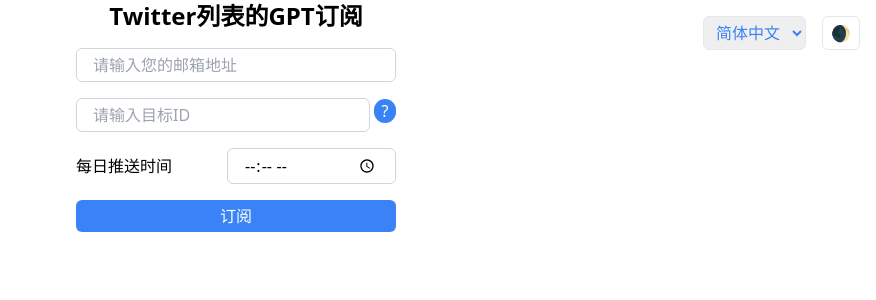
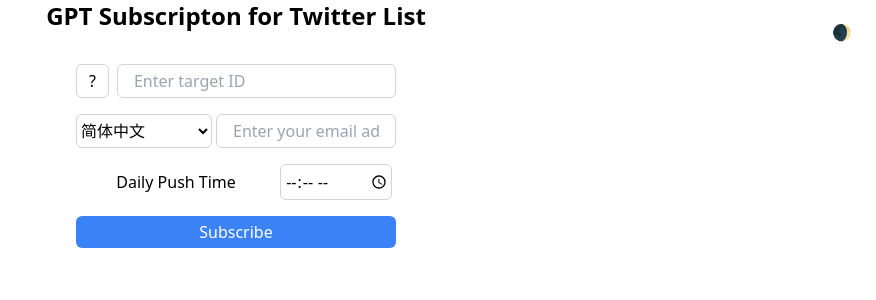
Before and after one commit to etrobot/subxTwitter, a FastAPI app: page / in a window 1280 px wide. Shown: the top 300 px of the page, without its empty margins (404-1280 px from the left). Run offline with FastAPI, Linux system fonts and the light colour scheme.

Commit message:
finish first subscrition and update

```diff
--- a/app.py
+++ b/app.py
@@ -16,32 +16,42 @@
     form_data = await request.form()
     print(form_data)
     email = form_data["email"]
+    mail_time = datetime.utcfromtimestamp(int(form_data["mail_time"]))
+    expire_date = datetime.now() + timedelta(days=7)
     cs = "(description= (retry_count=20)(retry_delay=3)(address=(protocol=tcps)(port=1522)(host=adb.us-sanjose-1.oraclecloud.com))(connect_data=(service_name=g6587d1fcad5014_subxtwitter_medium.adb.oraclecloud.com))(security=(ssl_server_dn_match=yes)))"
 
     # Connect to Oracle database
     conn = oracledb.connect(user="ADMIN", password='Gnpw#0755#OC', dsn=cs)
 
     cursor = conn.cursor()
-    cursor.execute("SELECT COUNT(*) FROM users WHERE email = :email", email=email)
-    count = cursor.fetchone()[0]
+    cursor.execute("SELECT * FROM users WHERE email = :email", email=email)
+    row = cursor.fetchone()
 
-    if count > 0:
-        print("The email already exists in the table.")
+    if row is not None:
+        expire_date = row[4]
+        cursor.execute(
+            "UPDATE users SET lang = :lang, target_id = :target_id, mail_time = :mail_time WHERE email = :email",
+            target_id=form_data["target_id"],
+            mail_time=mail_time,
+            email=email,
+            lang=form_data["current_language"]
+        )
+        conn.commit()
+        print("The record has been updated.")
     else:
-        id = "i/lists/1733652180576686386"
-        expire_date = datetime.now() + timedelta(days=7)
-        cursor.execute(
-            "INSERT INTO users (email, target_id, mail_time, expire_date) VALUES (:email, :target_id, :mail_time, :expire_date)",
+        cursor.execute("INSERT INTO users (email, target_id, mail_time, expire_date,lang) VALUES (:email, :target_id, :mail_time, :expire_date, :lang)",
             email=email,
-            target_id=id,
-            mail_time=datetime.now(),
-            expire_date=expire_date)
+            target_id=form_data["target_id"],
+            mail_time=mail_time,
+            expire_date=expire_date,
+            lang=form_data["current_language"]
+        )
         conn.commit()
-        print("The values have been inserted into the table.")
+        print("A new record has been inserted.")
 
     conn.close()
 
-    return "订阅成功！感谢您的订阅：" + email
+    return email+" Subscribed, Expire Date："+expire_date.strftime("%Y-%m-%d")
 
 
 if __name__ == "__main__":
--- a/requirements.txt
+++ b/requirements.txt
@@ -1,3 +1,4 @@
+python-multipart
 Python-dotenv
 feedparser
 oracledb
--- a/templates/template.html
+++ b/templates/template.html
@@ -12,9 +12,9 @@
       background-color: #1f2937;
       color: #f8fafc;
     }
-
-        body.dark input,
-        body.dark select {
+    body.dark a,
+    body.dark select,
+    body.dark input{
       background-color: #374151;
       color: #f8fafc;
       border: 0;
@@ -38,36 +38,49 @@
   <div class="mb-16">
     <h1 id="title" class="text-center text-2xl font-bold">GPT Subscripton for Twitter List</h1>
     <form id="subscribe-form" action="/subscribe" method="post" class="flex flex-col items-center mt-4">
+      <div class="flex items-center mt-2 w-full max-w-xs">
+        <a href="https://business.twitter.com/en/blog/twitter-101-lists.html" target="_blank" rel="noopener noreferrer"
+          class="border border-gray-300 rounded-md px-3 py-1 mt-2 mr-2 max-w-xs">
+          ?
+        </a>
+        <input type="number" name="target_id" placeholder="Enter target ID" required
+          class="border border-gray-300 rounded-md px-4 py-1 focus:outline-none focus:ring focus:border-blue-300 mt-2 w-full max-w-xs">
+
+      </div>
+      <div class="flex items-center mt-4 w-full max-w-xs">
+        <select id="language-select" class="border border-gray-300 mr-1 ml-auto bg-transparent py-1 rounded-md">
+         <option value="zh-CN">简体中文</option>
+         <option value="zh-TW">繁體中文</option>
+         <option value="en">English</option>
+         <option value="ja">日本語</option>
+         <option value="ko">한국어</option>
+         <option value="es">Español</option>
+         <option value="pt">Português</option>
+         <option value="de">Deutsch</option>
+         <option value="fr">Français</option>
+         <option value="ar">العربية</option>
+         <option value="id">Bahasa(ID)</option>
+         <option value="ms">Bahasa Melayu</option>
+         <option value="tl">Filipino</option>
+         <option value="vi">Tiếng Việt</option>
+         <option value="pl">Polski</option>
+         <option value="nl">Nederlands</option>
+        </select>
         <input type="email" name="email" placeholder="Enter your email address" required
         class="border border-gray-300 rounded-md px-4 py-1 focus:outline-none focus:ring focus:border-blue-300 w-full max-w-xs">
-            <div class="flex items-center mt-2 w-full max-w-xs">
-
-                <input type="text" name="target_id" placeholder="Enter target ID" required
-                    class="border border-gray-300 rounded-md px-4 py-1 focus:outline-none focus:ring focus:border-blue-300 mt-2 w-full max-w-xs">
-                <a href="https://help.twitter.com/en/using-x/x-lists" target="_blank" rel="noopener noreferrer"
-                    class="ml-1 flex items-center justify-center w-6 h-6 rounded-full text-white bg-blue-500">
-                    ?
-                </a>
       </div>
       <div class="flex items-center mt-4 w-full max-w-xs">
-                <span class="w-full" id="time-label">Daily Push Time</span>
-                <input type="time" name="mail_time" required
-                    class="w-full border border-gray-300 rounded-md px-4 py-1 focus:ring focus:border-blue-300">
+        <span class="ml-auto mr-auto" id="time-label">Daily Push Time</span>
+        <input type="time" id="mail-time" required
+          class="pl-1 ml-1 mr-1 border border-gray-300 rounded-md py-1 focus:ring focus:border-blue-300">
+          <input type="hidden" name="mail_time" id="mail-time-timestamp" value="">
       </div>
       <input type="hidden" name="current_language" id="current-language" value="">
       <button type="submit" class="bg-blue-500 text-white px-4 py-1 rounded-md mt-4 w-full max-w-xs"
         id="subscribe-btn">Subscribe</button>
     </form>
     <div class="flex-container">
-            <select id="language-select" class="border border-gray text-blue-500 px-2 py-1 rounded-md">
-                <option value="zh-CN">简体中文</option>
-                <option value="zh-TW">繁體中文</option>
-                <option value="en">English</option>
-                <option value="ja">日本語</option>
-                <option value="ko">한국어</option>
-            </select>
-
-            <button id="theme-toggle" class="border border-gray text-blue-500 px-2 py-1 rounded-md">🌒</button>
+      <button id="theme-toggle" class="px-2 py-1 rounded-md">🌒</button>
     </div>
   </div>
   <script>
@@ -138,52 +151,38 @@
       body.classList.remove("dark");
       themeToggle.textContent = "️🌒";
     }
+    const languageData = {
+         "columns": ["emailPlaceholder", "targetIdPlaceholder", "timeLabel", "subscribeBtn", "title"],
+         "zh-CN": ["请输入您的邮箱", "请输入目标列表ID", "每日推送时间", "订阅/更新时间", "Twitter列表的GPT订阅"],
+         "en": ["Enter your email", "Enter target list ID", "Daily Push Time", "Subscribe / Update Time", "GPT Subscription for Twitter List"],
+         "zh-TW": ["請輸入您的電子郵件", "請輸入目標列表ID", "每日推送時間", "訂閱/更新時間", "Twitter列表的GPT訂閱"],
+         "ja": ["メールを入力してください", "ターゲットリストIDを入力してください", "デイリープッシュ時間", "購読/更新時間", "TwitterリストのGPTサブスクリプション"],
+         "ko": ["이메일 를 입력하세요", "대상 목록 ID를 입력하세요", "매일 푸시 시간", "구독/업데이트 시간", "Twitter 목록을 위한 GPT 구독"],
+         "es": ["Ingrese su correo electrónico", "Ingrese el ID de la lista de destino", "Hora de envío diario", "Suscribirse / Actualizar hora", "Suscripción GPT para la lista de Twitter"],
+         "pt": ["Digite seu de e-mail", "Digite o ID da lista de destino", "Horário de envio diário", "Inscrever-se / Atualizar hora", "Assinatura GPT para Lista do Twitter"],
+         "de": ["Geben Sie Ihre E-Mail ein", "Geben Sie die Ziellisten-ID ein", "Tägliche Push-Zeit", "Abonnieren / Aktualisieren der Zeit", "GPT-Abonnement für Twitter-Liste"],
+         "fr": ["Entrez votre e-mail", "Entrez l'identifiant de la liste cible", "Heure d'envoi quotidienne", "S'abonner / Mettre à jour l'heure", "Abonnement GPT pour la liste Twitter"],
+         "ar": ["أدخل بريدك الإلكتروني", "أدخل معرف قائمة الهدف", "وقت الدفع اليومي", "الاشتراك / وقت التحديث","اشتراك GPT لقائمة تويتر"],
+         "id": ["Masukkan email Anda", "Masukkan ID daftar target", "Waktu Dorong Harian", "Berlangganan / Perbarui Waktu", "Langganan GPT untuk Daftar Twitter"],
+         "ms": ["Masukkan emel anda", "Masukkan ID senarai sasaran", "Masa Dorong Harian", "Langgan / Kemas kini Masa", "Langganan GPT untuk Senarai Twitter"],
+         "tl": ["Maglagay ng iyong email", "Maglagay ng ID ng target list", "Araw-araw na Oras ng Pag-push", "Mag-subscribe / Mag-update ng Oras", "GPT Subscription para sa Twitter List"],
+         "vi": ["Nhập email của bạn", "Nhập ID danh sách mục tiêu", "Thời gian đẩy hàng hàng ngày", "Đăng ký / Cập nhật thời gian", "Đăng ký GPT cho Danh sách Twitter"],
+         "pl": ["Wprowadź swój adres e-mail", "Wprowadź identyfikator listy docelowej", "Codzienny czas wysyłki", "Zapisz się / Zaktualizuj godzinę", "Subskrypcja GPT dla listy Twitter"],
+         "nl": ["Voer uw e-mailadres in", "Voer de doellijst-ID in", "Dagelijkse Push-tijd", "Inschrijven / Bijwerken Tijd", "GPT-abonnement voor Twitter-lijst"]
+    };
 
     // Function to set placeholders and titles based on language
     function setLanguage(selectedLanguage) {
-            if (selectedLanguage === "zh-CN") {
-                // 设置简体中文占位符和标题
-                emailInput.placeholder = "请输入您的邮箱地址";
-                targetIdInput.placeholder = "请输入目标ID";
-                timeLabel.textContent = "每日推送时间";
-                subscribeBtn.textContent = "订阅/更新时间";
-                document.getElementById("title").textContent = "Twitter列表的GPT订阅";
-            } else if (selectedLanguage === "zh-TW") {
-                // 設定簡體中文佔位符和標題
-                emailInput.placeholder = "請輸入您的郵件地址";
-                targetIdInput.placeholder = "請輸入目標ID";
-                timeLabel.textContent = "每日推送時間";
-                subscribeBtn.textContent = "訂閱/更新時間";
-                document.getElementById("title").textContent = "Twitter清單的GPT訂閱";
-            } else if (selectedLanguage === "en") {
-                // 设置英文占位符和标题
-                emailInput.placeholder = "Enter your email address";
-                targetIdInput.placeholder = "Enter target ID";
-                timeLabel.textContent = "Daily Push Time";
-                subscribeBtn.textContent = "Subscribe / Update Time";
-                document.getElementById("title").textContent = "GPT Subscripton for Twitter List";
-            } else if (selectedLanguage === "ja") {
-                // 设置日语占位符和标题
-                emailInput.placeholder = "メールアドレスを入力してください";
-                targetIdInput.placeholder = "ターゲットIDを入力してください";
-                timeLabel.textContent = "毎日のプッシュ時間";
-                subscribeBtn.textContent = "購読/更新時間";
-                document.getElementById("title").textContent = "TwitterリストのGPTサブスクリプション";
-            } else if (selectedLanguage === "ko") {
-                // 设置韩语占位符和标题
-                emailInput.placeholder = "이메일 주소를 입력하세요";
-                targetIdInput.placeholder = "대상 ID를 입력하세요";
-                timeLabel.textContent = "매일 푸시 시간";
-                subscribeBtn.textContent = "구독/업데이트 시간";
-                document.getElementById("title").textContent = "Twitter 목록을 위한 GPT 구독";
-            } else {
-                // 默认设置为中文占位符和标题
-                emailInput.placeholder = "请输入您的邮箱地址";
-                targetIdInput.placeholder = "请输入目标ID";
-                timeLabel.textContent = "每日推送时间";
-                subscribeBtn.textContent = "订阅";
-                document.getElementById("title").textContent = "Twitter列表的GPT订阅";
-            }
+     const placeholders = languageData.columns.reduce((acc, column) => {
+      acc[column] = languageData[selectedLanguage][languageData.columns.indexOf(column)];
+      return acc;
+     }, {});
+
+     emailInput.placeholder = placeholders.emailPlaceholder;
+     targetIdInput.placeholder = placeholders.targetIdPlaceholder;
+     timeLabel.textContent = placeholders.timeLabel;
+     subscribeBtn.textContent = placeholders.subscribeBtn;
+     document.getElementById("title").textContent = placeholders.title;
     }
 
     // Initial set of placeholders and titles
```
Lines whose indentation alone changed are shown as unchanged.
